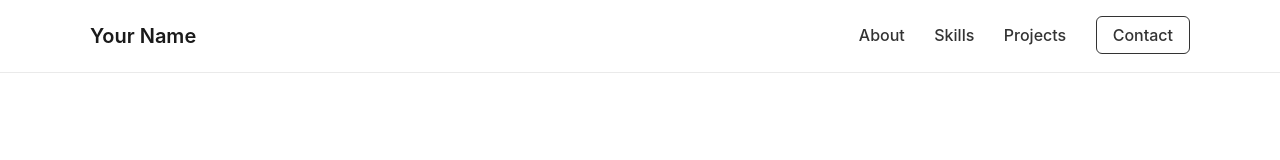
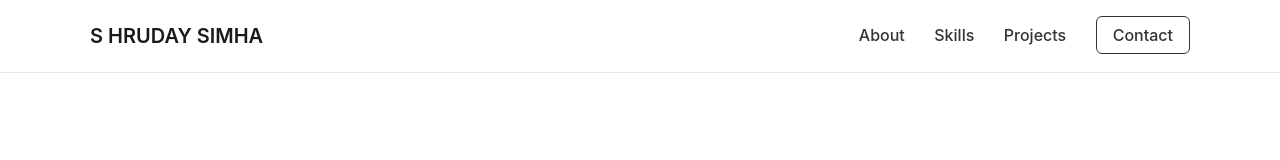
Before and after one commit to HRUDAY1108/portfolio, a plain HTML site: page index.html in a window 1280 px wide. Shown: the top 160 px of the page. Drawn offline with Linux system fonts and the light colour scheme.

Commit message:
Update index.html

```diff
--- a/index.html
+++ b/index.html
@@ -13,7 +13,7 @@
     <header class="navbar">
         <link rel="icon" href="favicon.ico" />
         <div class="container nav-inner">
-            <h2 class="brand">Your Name</h2>
+            <h2 class="brand">S HRUDAY SIMHA</h2>
 
             <nav>
                 <a href="#about" class="hover-lift">About</a>
```
